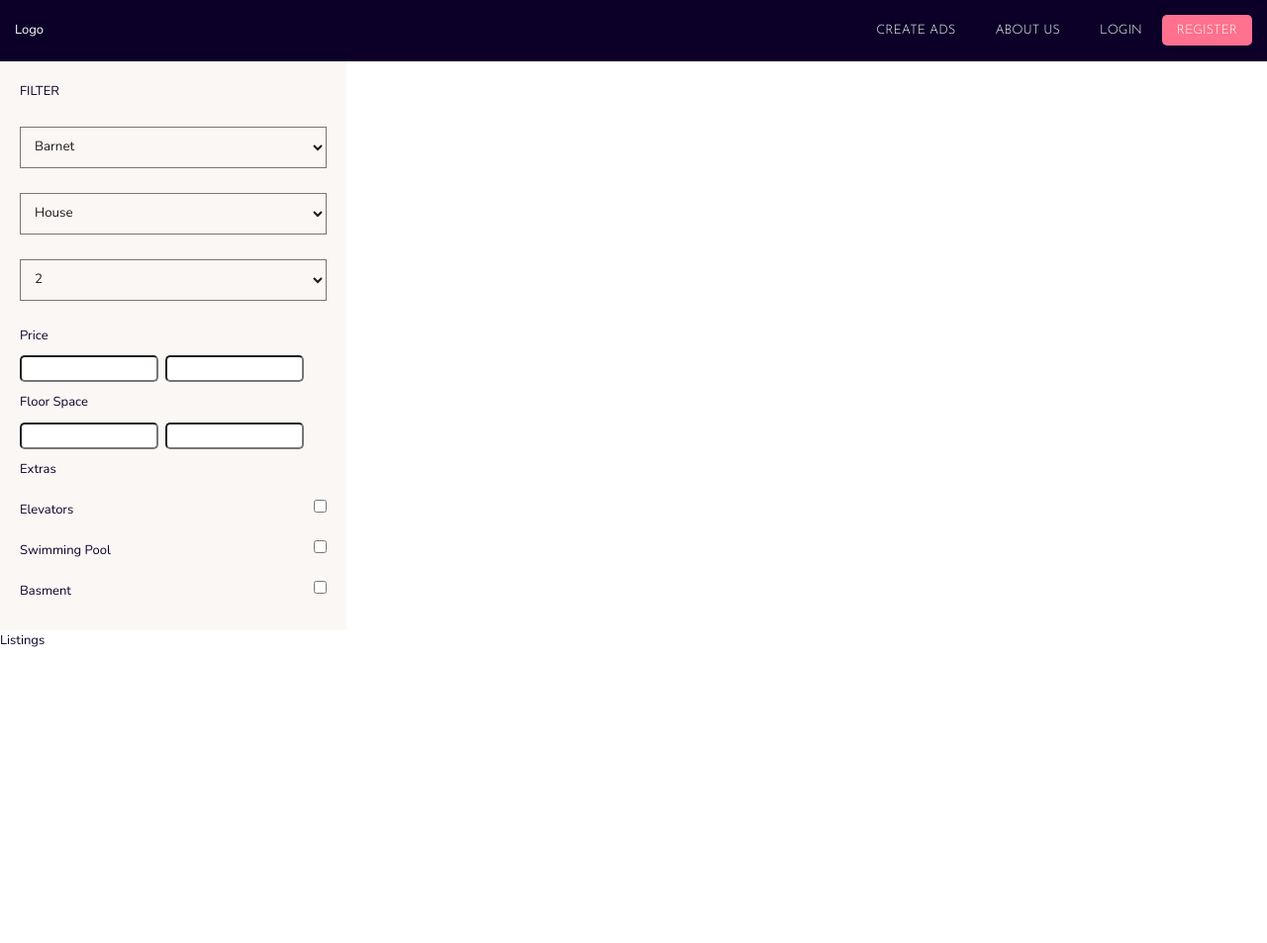
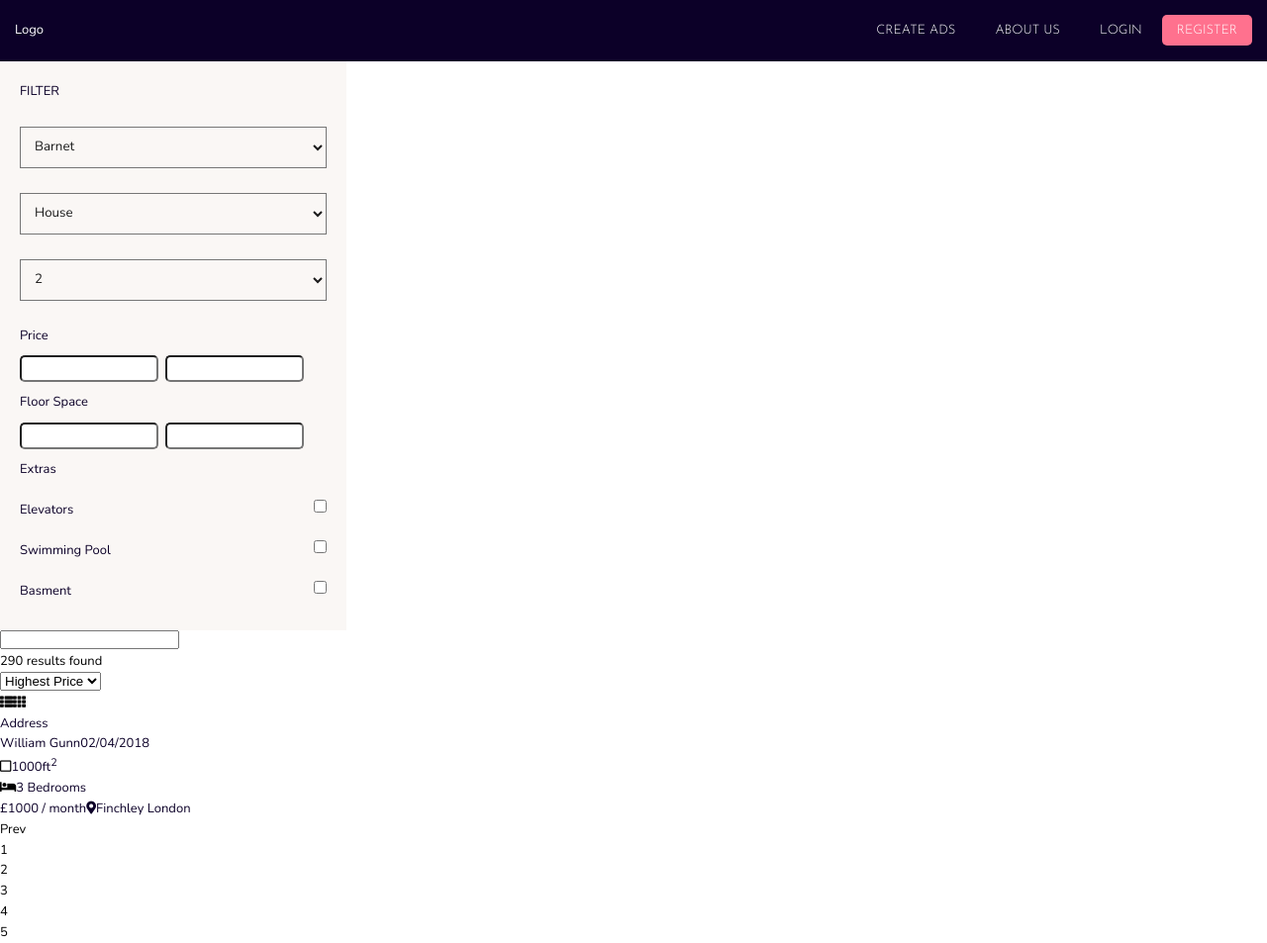
Before and after one commit to KabirMaan/react-estate, a React app: page / in a window 1280 px wide. Shown: the whole page at 99% size. Before the commit the page ends 800 px from the top, so only its background shows below. Built offline with nearby package versions, Linux system fonts and the light colour scheme.

Commit message:
Layout listing area

```diff
--- a/src/components/Listings.js
+++ b/src/components/Listings.js
@@ -3,8 +3,66 @@ import React, { Component } from "react";
 class Listings extends Component {
   render() {
     return (
-      <section className="listings">
-        <h4>Listings</h4>
+      <section id="listings">
+        <section className="search-area">
+          <input type="text" name="search" />
+        </section>
+        <section className="sort-by">
+          <div>290 results found</div>
+          <div className="sort-options">
+            <select name="sort" className="sort" id="">
+              <option value="price-asc">Highest Price</option>
+              <option value="price-dsc">Lowest Price</option>
+            </select>
+            <div className="view">
+              <i className="fas fa-th-list" />
+              <i className="fas fa-th" />
+            </div>
+          </div>
+        </section>
+        <section className="listings-results">
+          <div className="listing">
+            <div className="listing-img">
+              <span className="address">Address</span>
+              <div className="details">
+                <div className="user-img" />
+                <div className="user-details">
+                  <span className="user-name">William Gunn</span>
+                  <span className="post-date">02/04/2018</span>
+                </div>
+                <div className="listing-details">
+                  <div className="floor-space">
+                    <i className="far fa-square" />
+                    <span>
+                      1000ft<sup>2</sup>
+                    </span>
+                  </div>
+                  <div className="bedrooms">
+                    <i className="fas fa-bed" />
+                    <span>3 Bedrooms</span>
+                  </div>
+                </div>
+              </div>
+            </div>
+            <div className="bottom-info">
+              <span>£1000 / month</span>
+              <span>
+                <i className="fas fa-map-marker-alt" />
+                Finchley London
+              </span>
+            </div>
+          </div>
+        </section>
+        <section className="pagination">
+          <ul className="pagination-nums">
+            <li>Prev</li>
+            <li>1</li>
+            <li>2</li>
+            <li>3</li>
+            <li>4</li>
+            <li>5</li>
+          </ul>
+        </section>
       </section>
     );
   }
--- a/src/index.html
+++ b/src/index.html
@@ -6,7 +6,8 @@
     <meta name="viewport" content="width=device-width, initial-scale=1.0">
     <meta http-equiv="X-UA-Compatible" content="ie=edge">
     <link href="https://fonts.googleapis.com/css?family=Josefin+Sans:300,400,400i|Nunito:300,300i" rel="stylesheet">
-
+    <link rel="stylesheet" href="https://use.fontawesome.com/releases/v5.1.0/css/all.css" integrity="sha384-lKuwvrZot6UHsBSfcMvOkWwlCMgc0TaWr+30HWe3a4ltaBwTZhyTEggF5tJv8tbt"
+        crossorigin="anonymous">
     <title>Estate Agent Application</title>
 </head>
 
--- a/src/styles/_content-area.scss
+++ b/src/styles/_content-area.scss
@@ -46,3 +46,7 @@
     }
   }
 }
+
+#listings {
+  color: black;
+}
```
